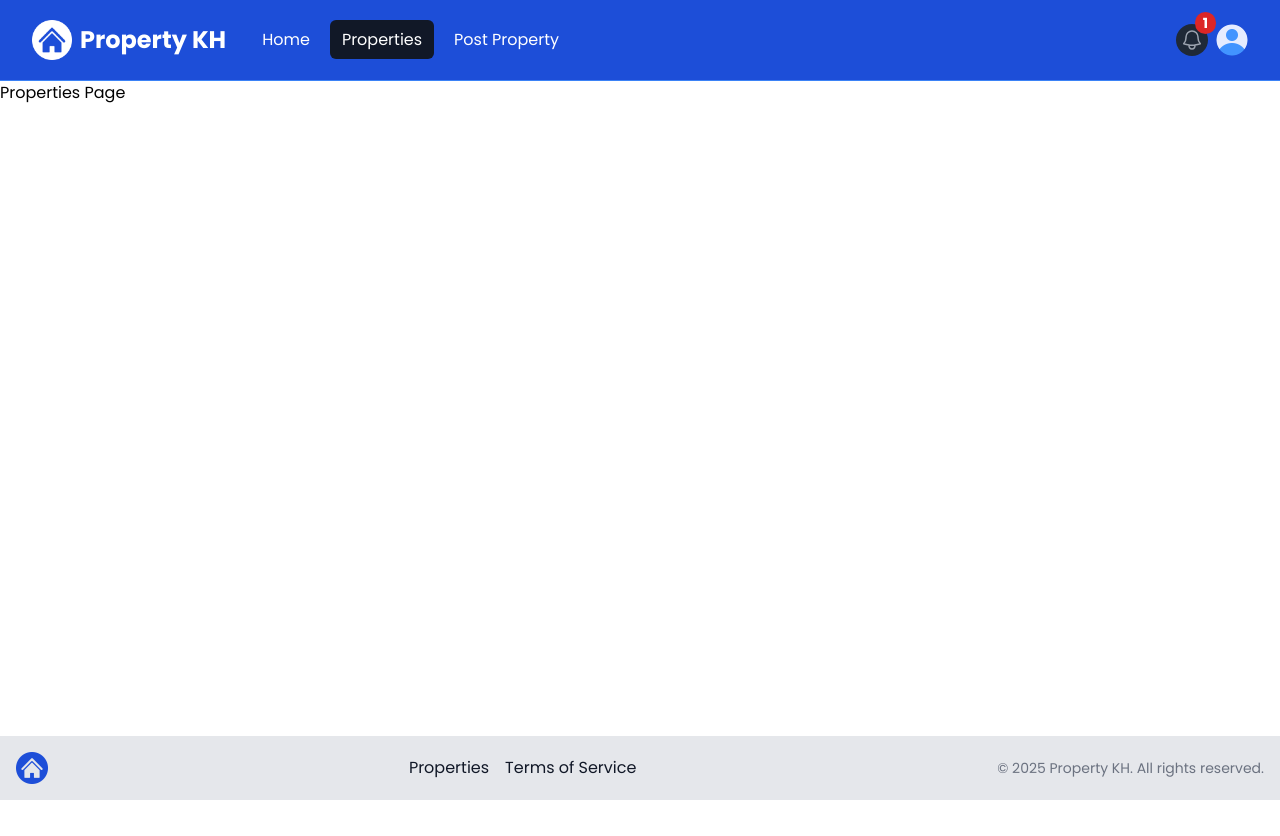
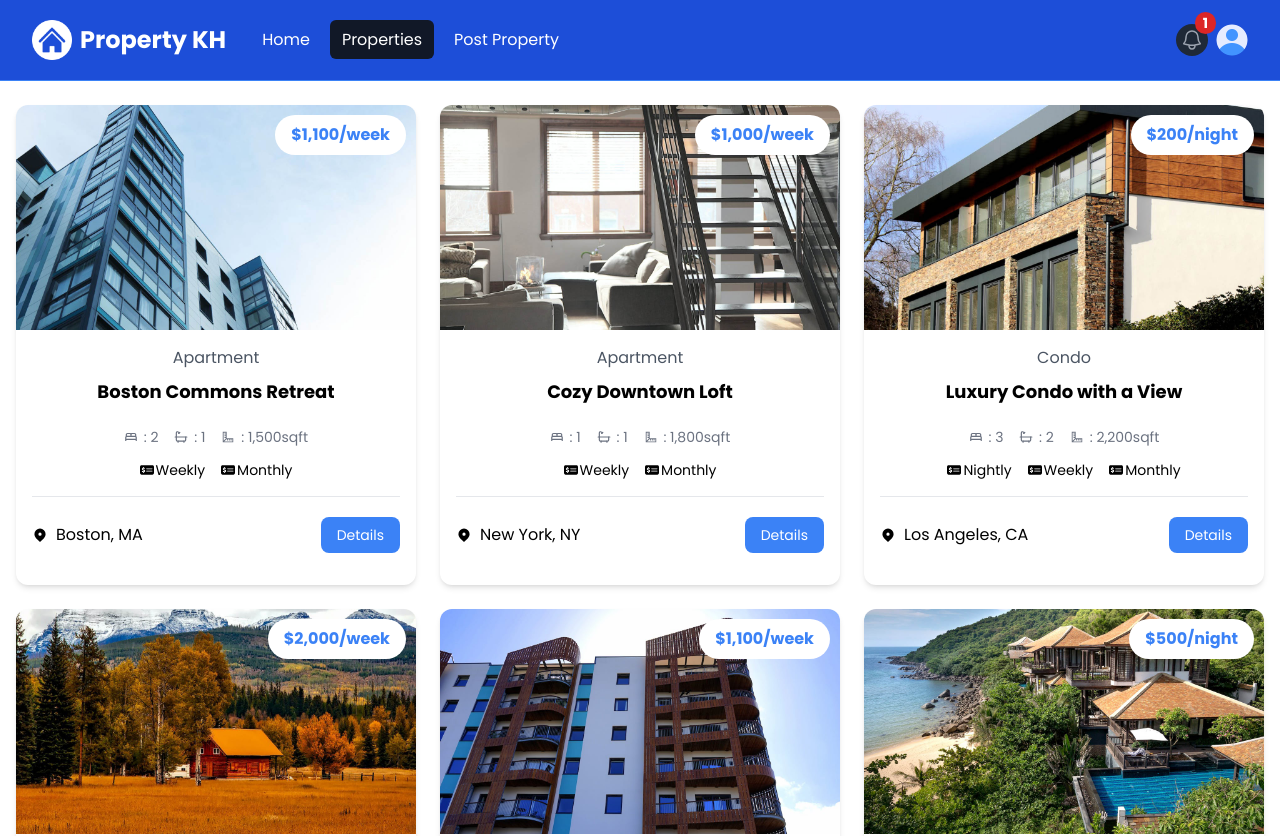
Before and after one commit to Snah19/property-kh, a Next.js app: page /properties in a window 1280 px wide. Shown: the top 836 px of the page. Before the commit the page ends 800 px from the top, so only its background shows below. Built offline with nearby package versions, Linux system fonts and the light colour scheme.

Commit message:
Implemented Property Page

```diff
--- a/app/properties/page.jsx
+++ b/app/properties/page.jsx
@@ -1,7 +1,9 @@
+import PropertyGridSection from "@/components/property-grid-section";
+
 const PropertiesPage = () => {
   return (
     <>
-      <h1>Properties Page</h1>
+      <PropertyGridSection />
     </>
   );
 };
```
